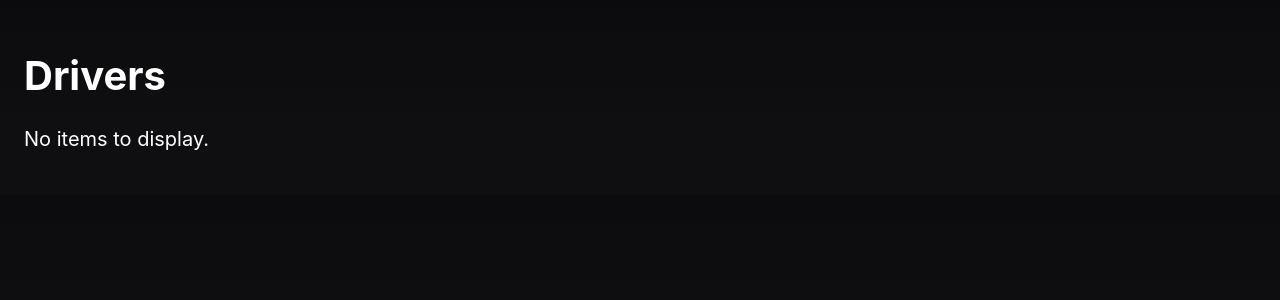
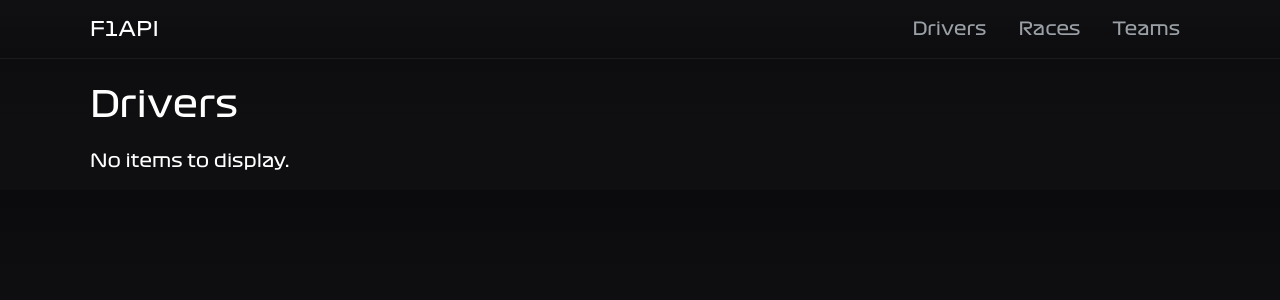
Before and after one commit to emanueleromano-its/F1API, a Flask app: template src/f1api/templates/drivers.html in a window 1280 px wide. Shown: the top 300 px of the page. Run offline with Flask 3, Linux system fonts and the light colour scheme; the template is opened without the code that fills it, so the values that code supplies are empty.

Commit message:
feat: Refactor F1API structure and add new routes
- Created a new api.py module to handle API requests to F1Open.
- Refactored app.py to utilize blueprints for better organization.
- Added routes for drivers and races with corresponding templates.
- Implemented driver detail view and improved error handling.
- Enhanced plotting functionality with optional background image support.
- Introduced custom font and improved CSS styles for better UI.
- Added base template for consistent layout across pages.
- Included new font files for branding.

```diff
--- a/src/f1api/app.py
+++ b/src/f1api/app.py
@@ -12,27 +12,11 @@ from __future__ import annotations
 import os
 from typing import Any, Dict, Optional
 
-import requests
-from flask import Flask, jsonify, request, render_template
-
-
-F1OPEN_API_BASE = os.getenv("F1OPEN_API_BASE", "https://api.openf1.org/v1")
-
-
-def fetch_from_f1open(path: str, params: Optional[Dict[str, Any]] = None) -> Optional[Dict[str, Any]]:
-    """Esegue una GET verso l'API F1Open e ritorna il JSON (o None in caso di errore).
-
-    path: percorso relativo (senza slash iniziale) es. 'drivers' o 'races/2024'.
-    params: dizionario di query params.
-    """
-    url = f"{F1OPEN_API_BASE.rstrip('/')}/{path.lstrip('/')}"
-    try:
-        resp = requests.get(url, params=params or {}, timeout=10)
-        resp.raise_for_status()
-        return resp.json()
-    except requests.RequestException as exc:
-        # Log più avanzato può essere aggiunto qui
-        return {"error": str(exc), "status_code": getattr(exc.response, "status_code", None)}
+from flask import Flask
+from f1api.routes.drivers import drivers_bp
+from f1api.routes.races import races_bp
+from f1api.routes.main import main_bp
+from f1api.api import F1OPEN_API_BASE
 
 
 def create_app(test_config: Optional[Dict[str, Any]] = None) -> Flask:
@@ -42,94 +26,30 @@ def create_app(test_config: Optional[Dict[str, Any]] = None) -> Flask:
     if test_config:
         app.config.update(test_config)
 
+    def safe_color(value: Any) -> str:
+        """Ritorna un colore esadecimale valido o un default.
 
-    @app.route("/", methods=["GET"])
-    def index():
-        return jsonify({
-            "service": "F1API (scaffold)",
-            "endpoints": [
-                {"path": "/drivers", "desc": "Elenca o cerca piloti"},
-                {"path": "/drivers/<id>", "desc": "Dettagli pilota"},
-                {"path": "/teams", "desc": "Elenca i team"},
-                {"path": "/races", "desc": "Elenca le gare"},
-            ],
-        })
+        Manteniamo la semplice logica esistente: se il valore è una stringa
+        con 6 caratteri hex lo normalizziamo con '#' e minuscolo, altrimenti
+        ritorniamo un colore di default.
+        """
+        try:
+            v = str(value).strip()
+        except Exception:
+            return "#CCCCCC"
+        if v.startswith("#") and len(v) == 7:
+            return v
+        # accetta valori senza '#', es. '3671C6'
+        if len(v) == 6 and all(c in "0123456789abcdefABCDEF" for c in v):
+            return f"#{v.lower()}"
+        return "#CCCCCC"
 
-    @app.route("/drivers", methods=["GET"])
-    def drivers():
-        """Esempio: /drivers?search=alonso
+    app.jinja_env.filters["safe_color"] = safe_color
 
-        Il comportamento concreto dipende dal formato dell'API F1Open.
-        Qui forwardiamo semplicemente il parametro `search` come query.
-        """
-        q = request.args.get("search")
-        params = {"search": q} if q else {}
-        data = fetch_from_f1open("drivers", params=params)
-
-        items = []
-        if isinstance(data, list):
-            items = data
-        elif isinstance(data, dict):
-            if data.get("error"):
-                return render_template("drivers.html", error=data.get("error"), items=[])
-            for v in data.values():
-                if isinstance(v, list):
-                    items = v
-                    break
-            if not items:
-                items = [data]
-        items = sorted(items, key=lambda x: x.get("session_key", ""), reverse=True)
-
-        # colonne da mostrare: escludiamo alcune chiavi non rilevanti per la tabella
-        exclude = {"meeting_key", "session_key", "broadcast_name", "team_colour", "country_code", "first_name", "last_name"}
-        cols = []
-        if items:
-            first = items[0]
-            if isinstance(first, dict):
-                cols = [c for c in list(first.keys()) if c not in exclude]
-
-        return render_template("drivers.html", items=items, cols=cols)
-
-
-    @app.route("/drivers/<driver_number>", methods=["GET"])
-    def driver_detail(driver_number: str):
-        data = fetch_from_f1open(f"drivers?driver_number={driver_number}")
-        return jsonify(data)
-
-
-    @app.route("/position", methods=["GET"])
-    def position():
-        data = fetch_from_f1open("position")
-        return jsonify(data)
-
-
-    @app.route("/races", methods=["GET"])
-    def races():
-        """Renderizza una pagina HTML con la lista delle gare (o altri dati restituiti dall'API)."""
-        season = request.args.get("season")
-        path = "sessions?session_type=Race"
-        if season:
-            path = f"sessions/{season}"
-        data = fetch_from_f1open(path)
-
-        # Normalizziamo i dati: cerchiamo una lista di elementi da mostrare
-        items = []
-        if isinstance(data, list):
-            items = data
-        elif isinstance(data, dict):
-            # se c'è un errore mostriamolo nella pagina
-            if data.get("error"):
-                return render_template("races.html", error=data.get("error"), items=[])
-            # cerchiamo la prima value che sia una lista (es. {'races': [...]})
-            for v in data.values():
-                if isinstance(v, list):
-                    items = v
-                    break
-            if not items:
-                # fallback: mostriamo il dict come singolo elemento
-                items = [data]
-
-        return render_template("races.html", items=items)
+    # register blueprints
+    app.register_blueprint(main_bp)
+    app.register_blueprint(drivers_bp)
+    app.register_blueprint(races_bp)
 
 
     return app
--- a/src/f1api/static/css/style.css
+++ b/src/f1api/static/css/style.css
@@ -9,15 +9,27 @@
 }
 
 *{box-sizing:border-box}
+/* Custom font setup
+   - Copy your font files (woff2/woff/ttf) into `src/f1api/static/fonts/`
+   - Replace the filenames below with the real ones you have (e.g. "Inter-Variable.woff2").
+*/
+
+@font-face {
+  font-family: 'InterCustom';
+  src: url('/static/fonts/Formula1-Regular_web_0.ttf') format('truetype');
+  font-weight: 100 900;
+  font-style: normal;
+  font-display: swap;
+}
+
 body{
   margin:0;
-  font-family: Inter, Roboto, "Helvetica Neue", Arial, sans-serif;
-  font-size: 20px;
+  font-family: 'InterCustom', Inter, Roboto, "Helvetica Neue", Arial, sans-serif;
+  font-size: 18px;
   font-weight:400;
   background: linear-gradient(180deg,var(--bg), #0f0f11 120px);
   color:var(--text);
   -webkit-font-smoothing:antialiased;
-  padding:24px;
 }
 
 .container{
@@ -25,23 +37,51 @@ body{
   margin:0 auto;
 }
 
+/* Header / top navigation */
 header.site-header{
-  display:flex;
-  align-items:center;
-  gap:12px;
+  background: linear-gradient(180deg, rgba(255,255,255,0.02), transparent);
+  border-bottom: 1px solid rgba(255,255,255,0.04);
+  padding: 12px 0;
   margin-bottom:18px;
 }
 
-.site-title{
+.site-header .container{
+  display:flex;
+  align-items:center;
+  justify-content:space-between;
+  gap:12px;
+}
+
+.brand{
   font-size:20px;
+  font-weight:700;
   letter-spacing:0.6px;
   color:var(--text);
-  margin:0;
+  text-decoration:none;
 }
 
-.site-subtle{
+.top-nav{
+  display:flex;
+  gap:12px;
+  align-items:center;
+}
+
+.top-nav a{
   color:var(--muted);
-  font-size:13px;
+  padding:6px 10px;
+  border-radius:6px;
+  transition: all .12s ease;
+}
+
+.top-nav a:hover{
+  color:var(--text);
+  background: rgba(255,255,255,0.02);
+  box-shadow: 0 2px 8px rgba(0,0,0,0.35);
+}
+
+.top-nav a.active{
+  color:var(--accent);
+  font-weight:700;
 }
 
 /* Table */
@@ -51,13 +91,16 @@ table{
   border-collapse:collapse;
   background:var(--card);
   color:var(--text);
-  box-shadow:0 4px 18px rgba(0,0,0,0.6);
+  box-shadow:0 4px 18px var(--accent)/*rgba(0,0,0,0.6)*/;
+  border-radius:20px;
+  overflow:hidden;
 }
 
 th, td{
   padding:10px 12px;
   border-bottom:1px solid rgba(255,255,255,0.03);
   text-align:center;
+  image-rendering: crisp-edges;
   vertical-align:middle;
 }
 
--- /dev/null
+++ b/src/f1api/templates/base.html
@@ -0,0 +1,31 @@
+<!doctype html>
+<html lang="en">
+
+<head>
+    <meta charset="utf-8">
+    <meta name="viewport" content="width=device-width,initial-scale=1">
+    <title>{% block title %}F1API{% endblock %}</title>
+    <link rel="stylesheet" href="{{ url_for('static', filename='css/style.css') }}">
+    {% block extra_head %}{% endblock %}
+</head>
+
+<body>
+    <header class="site-header">
+        <div class="container">
+            <a class="brand" href="/">F1API</a>
+            <nav class="top-nav">
+                <a href="/drivers">Drivers</a>
+                <a href="/races">Races</a>
+                <a href="/teams">Teams</a>
+            </nav>
+        </div>
+    </header>
+
+    <main class="container">
+        {% block content %}{% endblock %}
+    </main>
+
+    {% block extra_scripts %}{% endblock %}
+</body>
+
+</html>
--- a/src/f1api/templates/drivers.html
+++ b/src/f1api/templates/drivers.html
@@ -1,14 +1,8 @@
-<!doctype html>
-<html lang="en">
+{% extends "base.html" %}
 
-<head>
-    <meta charset="utf-8">
-    <meta name="viewport" content="width=device-width,initial-scale=1">
-    <title>Drivers</title>
-    <link rel="stylesheet" href="{{ url_for('static', filename='css/style.css') }}">
-</head>
+{% block title %}Drivers - F1API{% endblock %}
 
-<body>
+{% block content %}
     <h1>Drivers</h1>
     {% if error %}
         <div style="color:red;">Error: {{ error }}</div>
@@ -19,27 +13,32 @@
             <thead>
                 <tr>
                     {% for col in cols %}
+                    {% if col != "team_colour" %}
                     <th>{{ col }}</th>
+                    {% endif %}
                     {% endfor %}
                 </tr>
             </thead>
             <tbody>
-            {% set driver_list = []%}
                 {% for item in items %}
-            {% if item.get('broadcast_name') not in driver_list %}
-            {% if item.get('headshot_url') %}
-            {% if item.get('full_name').split(' ')[0] == item.get('first_name') %}
-            <tr>
+                    {% set row_color = item.get('team_colour')|safe_color if item.get('team_colour') else "" %}
+                    {% if (item.get('headshot_url') or item.get('last_name') == "Colapinto") %}
+                        {% if item.get('full_name') and item.get('first_name') and item.get('full_name').split(' ')[0] == item.get('first_name') %}
+                            <tr {% if row_color %}style="background: linear-gradient(var(--card) 90%, {{ row_color }})"{% endif %}>
                                 {% for col in cols %}
+                                    {% if col == "driver_number" %}
+                                        <td><a href="/drivers/{{ item.get(col) }}" {% if row_color %}style="color: {{row_color}};"{% endif %}>{{ item.get(col) }}</a></td>
+                                    {% else %}
+                                        {% if col != "team_colour" %}
                                             {% if col == "headshot_url" %}
-                <td><img class="headshot" src="{{ item.get(col) }}" alt="Headshot"></td>
+                                                <td><img class="headshot" src="{{ item.get(col) }}" alt="Headshot" width="93"></td>
                                             {% else %}
                                                 <td>{{ item.get(col) }}</td>
                                             {% endif %}
+                                        {% endif %}
+                                    {% endif %}
                                 {% endfor %}
                             </tr>
-            {% set driver_list = driver_list + [item.get('broadcast_name')] %}
-            {% endif %}
                         {% endif %}
                     {% endif %}
                 {% endfor %}
@@ -48,6 +47,4 @@
     {% else %}
         <p>No items to display.</p>
     {% endif %}
-</body>
-
-</html>
+{% endblock %}
```
Also changed, not shown: run.py (added, +31 -0 lines), src/f1api/api.py (added, +20 -0 lines), src/f1api/plot_locations.py (+42 -6 lines), src/f1api/routes/driver.py (added, +18 -0 lines), src/f1api/routes/drivers.py (added, +62 -0 lines), src/f1api/routes/main.py (added, +28 -0 lines), src/f1api/routes/races.py (added, +33 -0 lines), src/f1api/templates/races.html (+6 -11 lines), src/f1api/Autódromo_José_Carlos_Pace_(AKA_Interlagos)_track_map.svg (added), src/f1api/c0bcb433231b430d8586c98f252ee4fd.webp (added), src/f1api/static/fonts/Formula1-Bold_web_0.ttf (added), src/f1api/static/fonts/Formula1-Regular_web_0.ttf (added), src/f1api/static/fonts/Formula1-Wide_web_0.ttf (added), 1 other file. Lines whose indentation alone changed are shown as unchanged.
